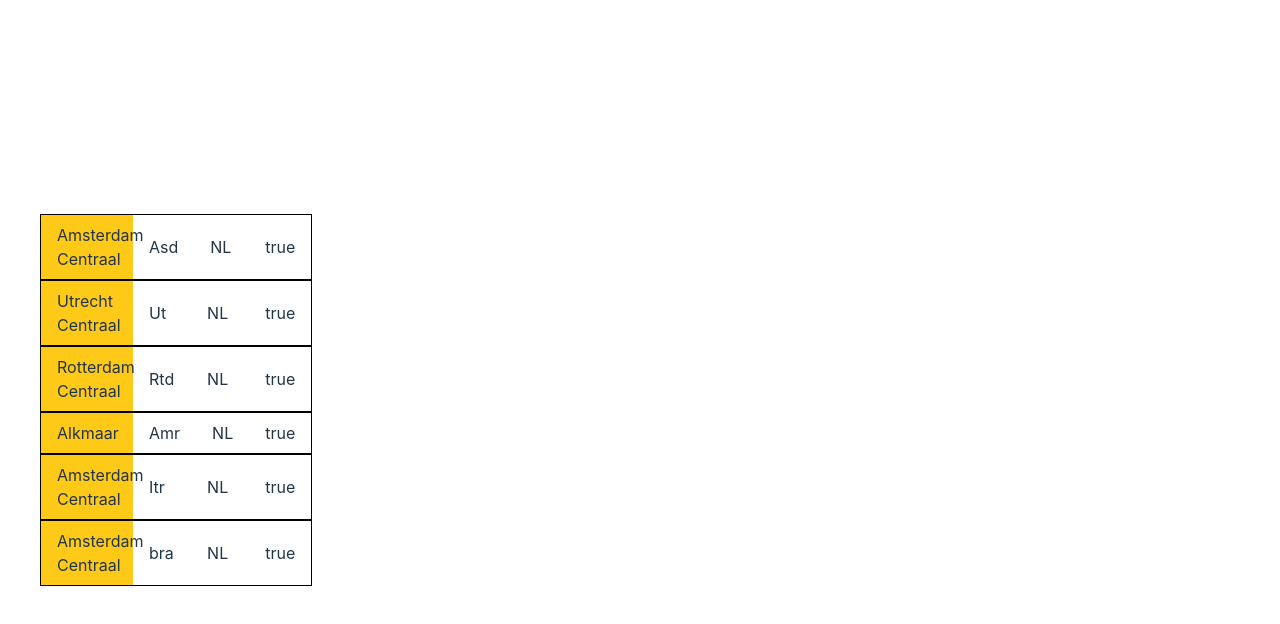
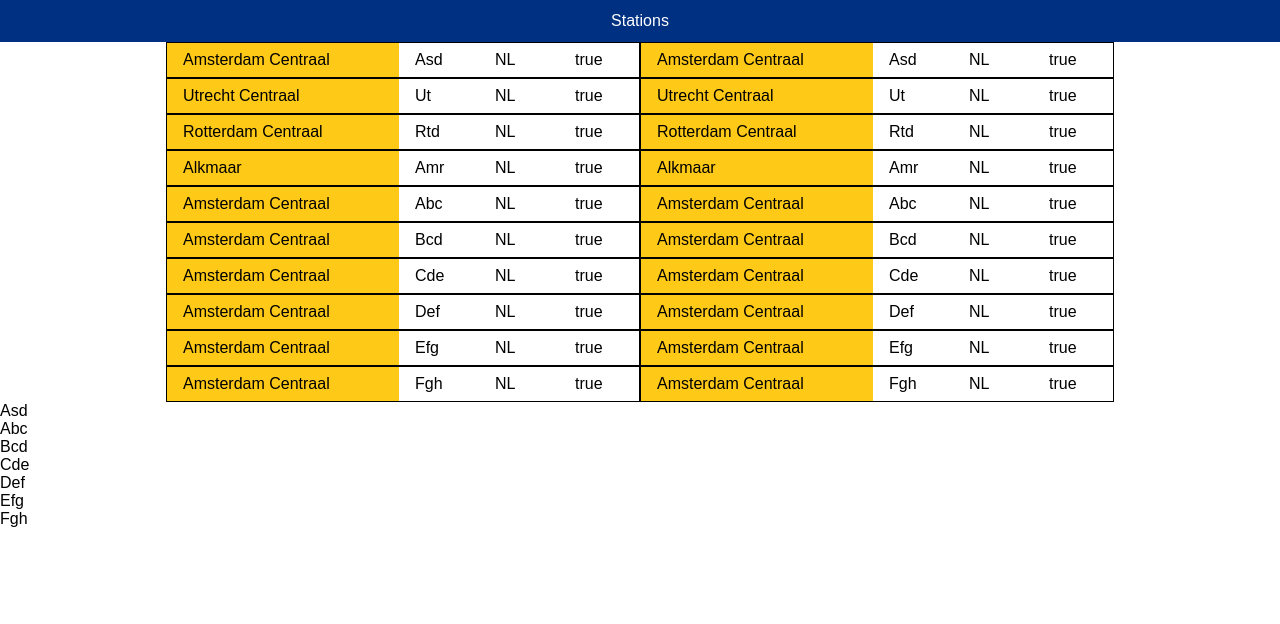
Before and after one commit to Verwoost/TG-Max, a React (Vite) app in the folder maxserv-project/: page /stationlist in a window 1280 px wide. Shown: the top 624 px of the page. Built offline with nearby package versions, Linux system fonts and the light colour scheme.

Commit message:
remove css

```diff
--- a/maxserv-project/src/App.css
+++ /dev/null
@@ -1,41 +0,0 @@
-#root {
-  max-width: 1280px;
-  margin: 0 auto;
-  padding: 2rem;
-  text-align: center;
-}
-
-.logo {
-  height: 6em;
-  padding: 1.5em;
-  will-change: filter;
-}
-.logo:hover {
-  filter: drop-shadow(0 0 2em #646cffaa);
-}
-.logo.react:hover {
-  filter: drop-shadow(0 0 2em #61dafbaa);
-}
-
-@keyframes logo-spin {
-  from {
-    transform: rotate(0deg);
-  }
-  to {
-    transform: rotate(360deg);
-  }
-}
-
-@media (prefers-reduced-motion: no-preference) {
-  a:nth-of-type(2) .logo {
-    animation: logo-spin infinite 20s linear;
-  }
-}
-
-.card {
-  padding: 2em;
-}
-
-.read-the-docs {
-  color: #888;
-}
--- a/maxserv-project/src/Components/stationList/StationList.jsx
+++ b/maxserv-project/src/Components/stationList/StationList.jsx
@@ -51,21 +51,52 @@
     },
     {
       name: "Amsterdam Centraal",
-      stationCode: "Itr",
+      stationCode: "Abc",
       landCode: "NL",
       facilities: "true",
     },
     {
       name: "Amsterdam Centraal",
-      stationCode: "bra",
+      stationCode: "Bcd",
+      landCode: "NL",
+      facilities: "true",
+    },
+    {
+      name: "Amsterdam Centraal",
+      stationCode: "Cde",
+      landCode: "NL",
+      facilities: "true",
+    },
+    {
+      name: "Amsterdam Centraal",
+      stationCode: "Def",
+      landCode: "NL",
+      facilities: "true",
+    },
+    {
+      name: "Amsterdam Centraal",
+      stationCode: "Efg",
+      landCode: "NL",
+      facilities: "true",
+    },
+    {
+      name: "Amsterdam Centraal",
+      stationCode: "Fgh",
       landCode: "NL",
       facilities: "true",
     },
   ];
 
+  function getStation(stationName) {
+    const result = items.filter((item) => item.name === stationName);
+    return result;
+  }
+
   return (
     <>
-      {/* <header>Stations</header> */}
+      <div className="container">
+        <header>Stations</header>
+        <div className="container_ltr">
           <ul>
             {items.map((item) => (
               <li className="station_li" key={item.stationCode}>
@@ -76,6 +107,23 @@
               </li>
             ))}
           </ul>
+          <ul>
+            {items.map((item) => (
+              <li className="station_li" key={item.stationCode}>
+                <div className="fract">{item.name}</div>
+                <div className="fract"> {item.stationCode}</div>
+                <div className="fract">{item.landCode}</div>
+                <div className="fract">{item.facilities}</div>
+              </li>
+            ))}
+          </ul>
+        </div>
+      </div>
+      <ul>
+        {getStation("Amsterdam Centraal").map((item) => (
+          <li>{item.stationCode}</li>
+        ))}
+      </ul>
     </>
   );
 }
--- a/maxserv-project/src/Components/stationList/style.css
+++ b/maxserv-project/src/Components/stationList/style.css
@@ -1,5 +1,27 @@
 * {
   margin: 0;
+  font-family: Arial, Helvetica, sans-serif;
+}
+
+header {
+  height: 42px;
+  width: 100%;
+  display: flex;
+  align-items: center;
+  justify-content: center;
+  color: white;
+  background-color: #003082;
+}
+
+.container {
+  display: flex;
+  flex-direction: column;
+  justify-content: center;
+  align-items: center;
+}
+
+.container_ltr {
+  display: flex;
 }
 
 .station_li {
@@ -9,14 +31,15 @@
 }
 .station_li :nth-child(1) {
   background-color: #ffc917;
-  width: 60px;
+  width: 200px;
 }
 
 ul {
   list-style-type: none;
+  padding-left: 0;
 }
 
 .fract {
   padding: 0.5rem 1rem;
-  flex: 1;
+  width: 48px;
 }/*# sourceMappingURL=style.css.map */
--- a/maxserv-project/src/Components/stationList/style.scss
+++ b/maxserv-project/src/Components/stationList/style.scss
@@ -1,7 +1,30 @@
 * {
     margin : 0;
+    font-family:Arial, Helvetica, sans-serif
 }
 
+
+header{
+    height: 42px;
+    width: 100%;
+    display: flex;
+    align-items: center;
+    justify-content: center;
+
+    color: white;
+    background-color: #003082;
+}
+
+.container{
+    display: flex;
+    flex-direction: column;
+    justify-content: center;
+    align-items: center;
+}
+
+.container_ltr{
+    display: flex;
+}
 
 .station_li{
     display: flex;
@@ -9,16 +32,18 @@
     align-items: center;
     :nth-child(1){
         background-color: #ffc917;
-        width: 60px;
+        width: 200px;
     }
 
 }
 
 ul{
     list-style-type: none;
+    padding-left: 0;
+
 }
 
 .fract{
     padding: 0.5rem 1rem;
-    flex: 1;
+    width: 48px;
 }
--- a/maxserv-project/src/index.css
+++ /dev/null
@@ -1,70 +0,0 @@
-:root {
-  font-family: Inter, Avenir, Helvetica, Arial, sans-serif;
-  font-size: 16px;
-  line-height: 24px;
-  font-weight: 400;
-
-  color-scheme: light dark;
-  color: rgba(255, 255, 255, 0.87);
-  background-color: #242424;
-
-  font-synthesis: none;
-  text-rendering: optimizeLegibility;
-  -webkit-font-smoothing: antialiased;
-  -moz-osx-font-smoothing: grayscale;
-  -webkit-text-size-adjust: 100%;
-}
-
-a {
-  font-weight: 500;
-  color: #646cff;
-  text-decoration: inherit;
-}
-a:hover {
-  color: #535bf2;
-}
-
-body {
-  margin: 0;
-  display: flex;
-  place-items: center;
-  min-width: 320px;
-  min-height: 100vh;
-}
-
-h1 {
-  font-size: 3.2em;
-  line-height: 1.1;
-}
-
-button {
-  border-radius: 8px;
-  border: 1px solid transparent;
-  padding: 0.6em 1.2em;
-  font-size: 1em;
-  font-weight: 500;
-  font-family: inherit;
-  background-color: #1a1a1a;
-  cursor: pointer;
-  transition: border-color 0.25s;
-}
-button:hover {
-  border-color: #646cff;
-}
-button:focus,
-button:focus-visible {
-  outline: 4px auto -webkit-focus-ring-color;
-}
-
-@media (prefers-color-scheme: light) {
-  :root {
-    color: #213547;
-    background-color: #ffffff;
-  }
-  a:hover {
-    color: #747bff;
-  }
-  button {
-    background-color: #f9f9f9;
-  }
-}
--- a/maxserv-project/src/main.jsx
+++ b/maxserv-project/src/main.jsx
@@ -1,11 +1,10 @@
 import React from "react";
-import { Provider } from 'react-redux';
+import { Provider } from "react-redux";
 import ReactDOM from "react-dom/client";
 import App from "./App";
-import "./index.css";
 import { BrowserRouter } from "react-router-dom";
 import "../src/firebase/firebase";
-import {store} from '../src/firebase/store'
+import { store } from "../src/firebase/store";
 
 ReactDOM.createRoot(document.getElementById("root")).render(
   <React.StrictMode>
```
Also changed, not shown: 1 other file (tests, documents, lock files or other folders). Lines whose indentation alone changed are shown as unchanged.
